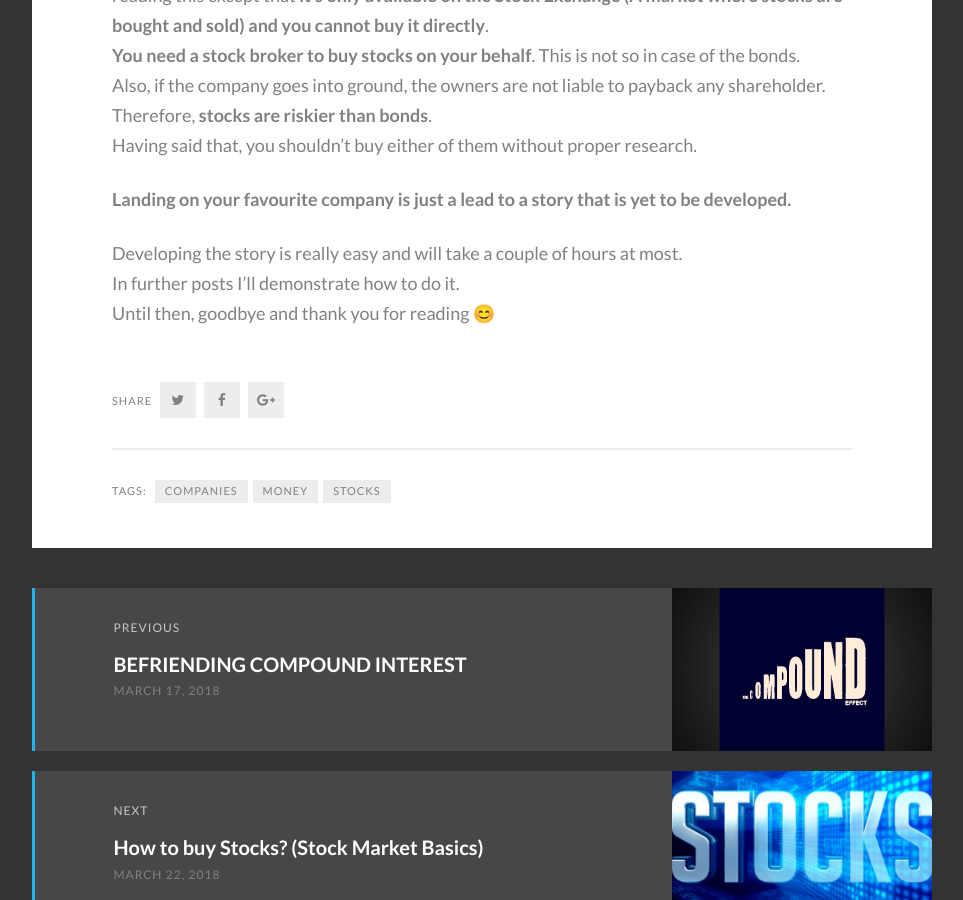
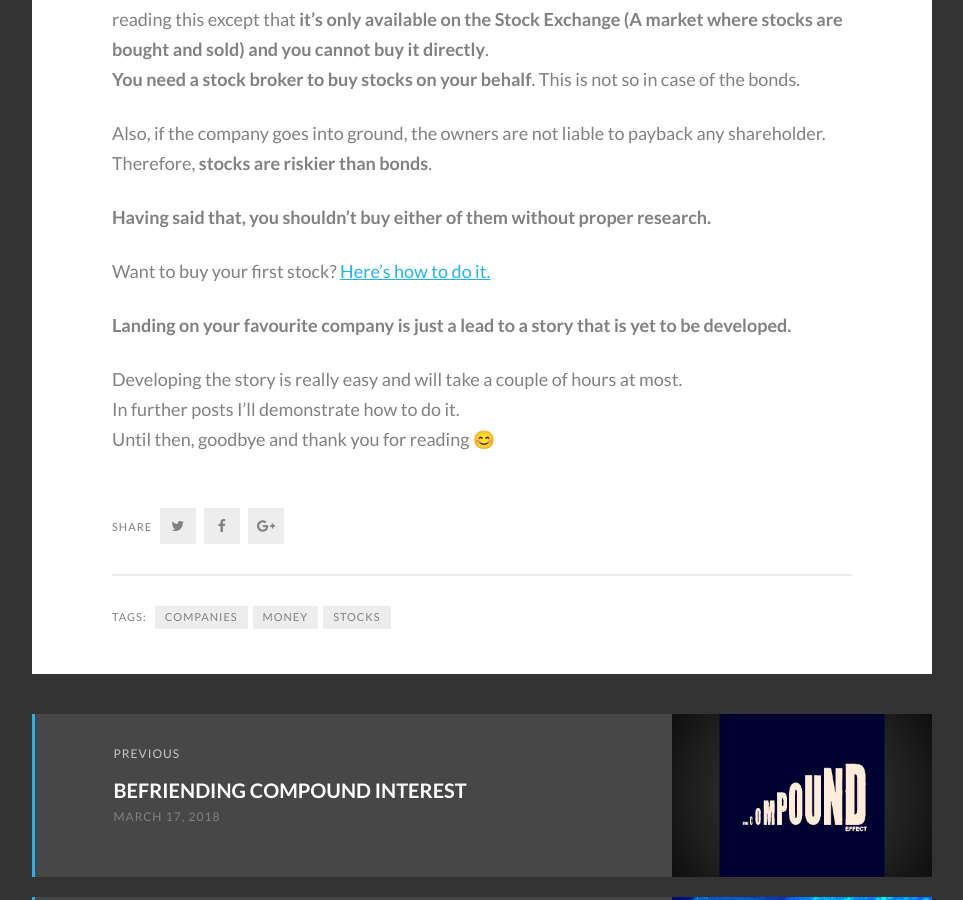
Before and after one commit to investingknights/investingknights.github.io, a Jekyll site: the page built from _posts/2018-03-18-joining-the-warriers.md, in a window 1280 px wide and 900 px high, scrolled down 4285 px. Shown: the whole window, without its empty margins (8-971 px from the left). Built offline with Jekyll 4.4.1, drawn with Linux system fonts in a browser that asks for light colours; some web fonts are replaced; comment, search, counter and statistics services are not loaded.

Commit message:
Update 2018-03-18-joining-the-warriers.md

```diff
--- a/_posts/2018-03-18-joining-the-warriers.md
+++ b/_posts/2018-03-18-joining-the-warriers.md
@@ -77,10 +77,15 @@ This is what actually happens. Literally everything is taken away by the ED if a
 **A stock is part of a company that is used to signify the ownership of its holder (stockholder) in the company’s earnings and assets.**<br/>
 If the company grows, the stock price will grow too.<br/>
 If the company fails and files for bankruptcy, the stock price will crash.<br/>
+
 We can own a stock of a company just as we own the mobile/laptop/tablet on which you’re reading this except that **it’s only available on the Stock Exchange (A market where stocks are bought and sold) and you cannot buy it directly**.<br/>
 **You need a stock broker to buy stocks on your behalf**. This is not so in case of the bonds.<br/>
+
 Also, if the company goes into ground, the owners are not liable to payback any shareholder. Therefore, **stocks are riskier than bonds**.<br/>
-Having said that, you shouldn’t buy either of them without proper research.
+
+**Having said that, you shouldn’t buy either of them without proper research.**
+
+Want to buy your first stock? [Here's how to do it.](https://investingknights.com/2018/03/22/how-to-buy-stocks/)
 
 **Landing on your favourite company is just a lead to a story that is yet to be developed.**
 
```
